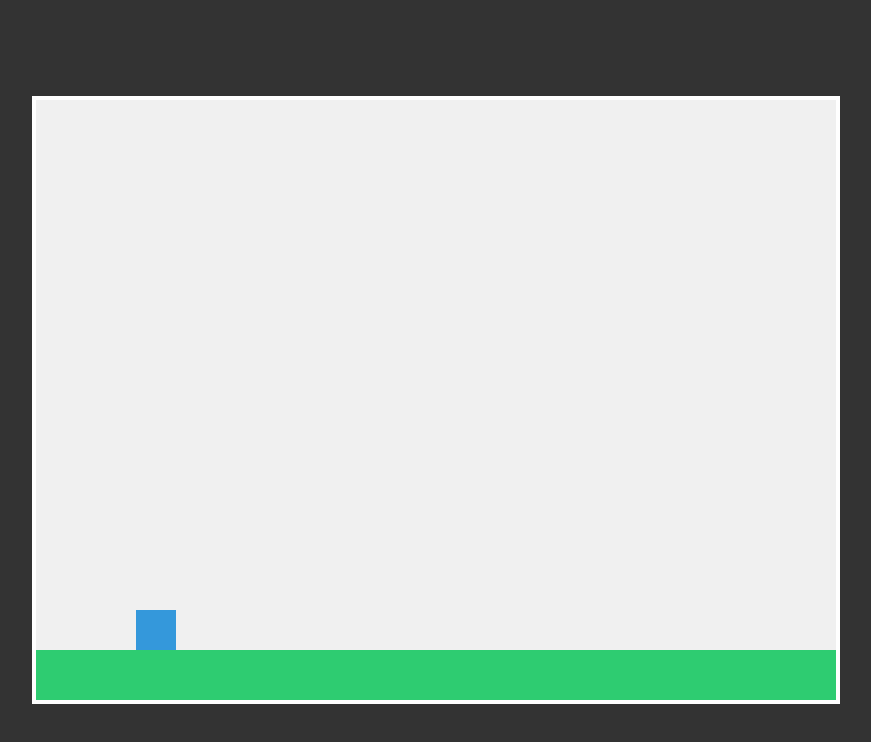
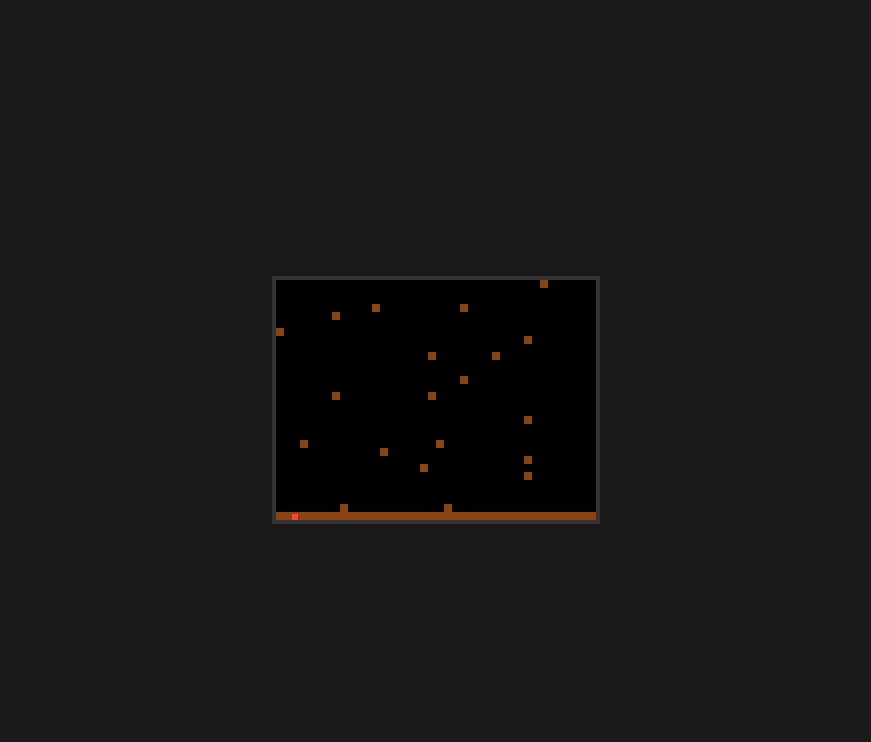
Before and after one commit to immagonnagottago/platformer, a plain HTML site: page index.html in a window 1280 px wide. Shown: the whole page, without its empty margins (204-1075 px from the left). Drawn offline with Linux system fonts and the light colour scheme.

Commit message:
Refactor index.html for Pixel Platformer
Updated game title and adjusted styles for a pixelated platformer. Modified player properties and game mechanics for improved gameplay.

```diff
--- a/index.html
+++ b/index.html
@@ -2,79 +2,90 @@
 <html lang="en">
 <head>
     <meta charset="UTF-8">
-    <title>Simple Platformer</title>
+    <title>Pixel Platformer</title>
     <style>
-        body { margin: 0; display: flex; justify-content: center; align-items: center; height: 100vh; background-color: #333; }
-        canvas { border: 4px solid #fff; background-color: #f0f0f0; }
+        body { margin: 0; display: flex; justify-content: center; align-items: center; height: 100vh; background-color: #1a1a1a; }
+        canvas { image-rendering: pixelated; border: 4px solid #333; background-color: #000; }
     </style>
 </head>
 <body>
 
-<canvas id="gameCanvas" width="800" height="600"></canvas>
+<canvas id="gameCanvas" width="320" height="240"></canvas>
 
 <script>
     const canvas = document.getElementById('gameCanvas');
     const ctx = canvas.getContext('2d');
 
-    // Game Constants
-    const GRAVITY = 0.8;
-    const JUMP_FORCE = -15;
-    const SPEED = 5;
+    // Pixel scale settings
+    const CELL_SIZE = 8;
+    const COLS = 40;
+    const ROWS = 30;
 
-    // Player Object
+    // World Grid (0: empty, 1: dirt)
+    const grid = Array.from({ length: ROWS }, () => Array(COLS).fill(0));
+
+    // Create a floor
+    for (let x = 0; x < COLS; x++) grid[ROWS - 1][x] = 1;
+    // Add some random blocks
+    for (let i = 0; i < 20; i++) {
+        grid[Math.floor(Math.random() * ROWS)][Math.floor(Math.random() * COLS)] = 1;
+    }
+
     const player = {
-        x: 100,
-        y: 100,
-        width: 40,
-        height: 40,
-        velX: 0,
-        velY: 0,
+        x: 16, y: 16,
+        width: 6, height: 6,
+        vx: 0, vy: 0,
         jumping: false,
-        color: '#3498db'
+        color: '#ff3e3e'
     };
 
     const keys = {};
-
-    // Input Listeners
     window.addEventListener('keydown', (e) => keys[e.code] = true);
     window.addEventListener('keyup', (e) => keys[e.code] = false);
 
     function update() {
-        // Movement
-        if (keys['ArrowLeft']) player.velX = -SPEED;
-        else if (keys['ArrowRight']) player.velX = SPEED;
-        else player.velX = 0;
+        // Horizontal
+        if (keys['ArrowLeft']) player.vx = -1.5;
+        else if (keys['ArrowRight']) player.vx = 1.5;
+        else player.vx = 0;
 
-        // Jump - Now using 'KeyZ'
+        // Jump (Z)
         if (keys['KeyZ'] && !player.jumping) {
-            player.velY = JUMP_FORCE;
+            player.vy = -4;
             player.jumping = true;
         }
 
-        // Apply Physics
-        player.velY += GRAVITY;
-        player.x += player.velX;
-        player.y += player.velY;
+        // Gravity
+        player.vy += 0.2;
 
-        // Floor Collision
-        if (player.y + player.height > canvas.height - 50) {
-            player.y = canvas.height - 50 - player.height;
-            player.velY = 0;
+        // Simple Physics Step
+        player.x += player.vx;
+        player.y += player.vy;
+
+        // Basic Collision with Grid
+        let gridX = Math.floor(player.x / CELL_SIZE);
+        let gridY = Math.floor(player.y / CELL_SIZE);
+
+        if (player.y + player.height > ROWS * CELL_SIZE) {
+            player.y = (ROWS * CELL_SIZE) - player.height;
+            player.vy = 0;
             player.jumping = false;
         }
-
-        // Screen Boundaries
-        if (player.x < 0) player.x = 0;
-        if (player.x + player.width > canvas.width) player.x = canvas.width - player.width;
     }
 
     function draw() {
-        // Clear screen
-        ctx.clearRect(0, 0, canvas.width, canvas.height);
+        ctx.fillStyle = '#000';
+        ctx.fillRect(0, 0, canvas.width, canvas.height);
 
-        // Draw Floor
-        ctx.fillStyle = '#2ecc71';
-        ctx.fillRect(0, canvas.height - 50, canvas.width, 50);
+        // Draw Grid
+        for (let y = 0; y < ROWS; y++) {
+            for (let x = 0; x < COLS; x++) {
+                if (grid[y][x] === 1) {
+                    ctx.fillStyle = '#8b4513'; // Dirt color
+                    ctx.fillRect(x * CELL_SIZE, y * CELL_SIZE, CELL_SIZE, CELL_SIZE);
+                }
+            }
+        }
 
         // Draw Player
         ctx.fillStyle = player.color;
```
